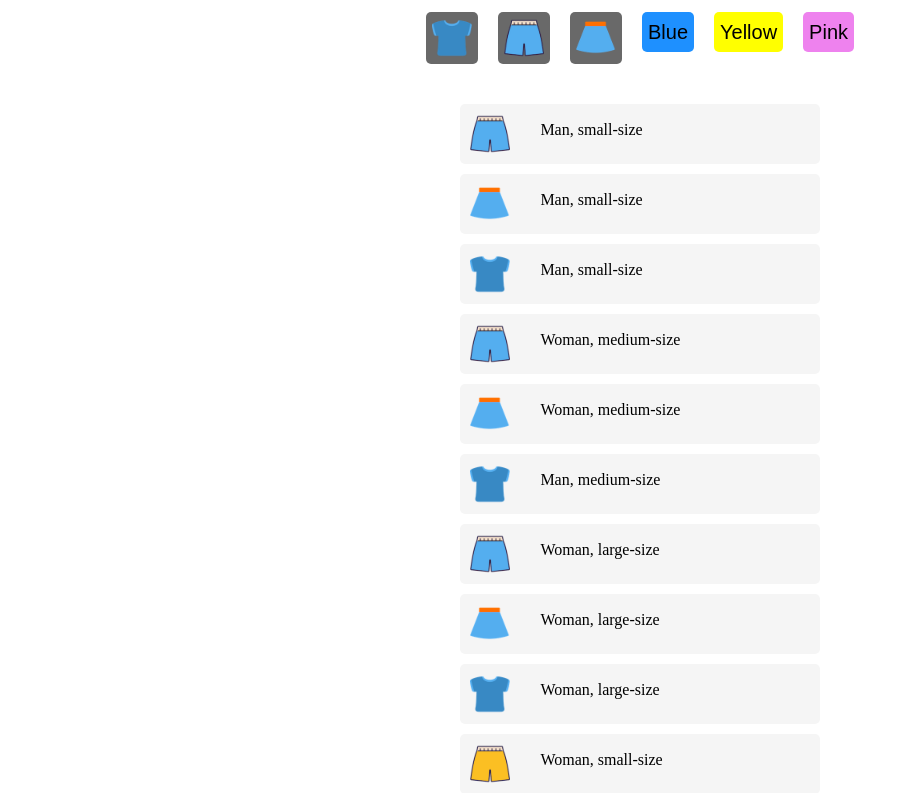
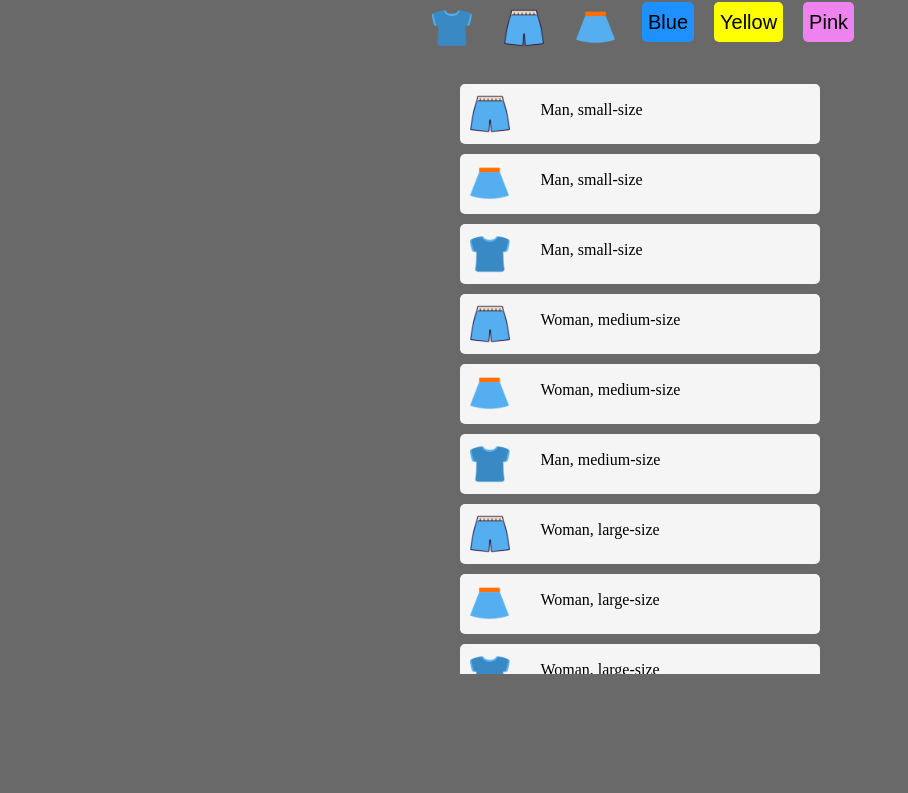
Before and after one commit to SangWoo9734/2020-TEAMLAB-training, a plain HTML site: page Quest4/layout.html in a window 1280 px wide. Shown: the part 144-937 px from the top of the page, without its empty margins (0-908 px from the left). After the commit the page ends 838 px from the top, so only its background shows below. Drawn offline with Linux system fonts and the light colour scheme.

Commit message:
merge the codes

```diff
--- a/Quest4/style.css
+++ b/Quest4/style.css
@@ -1,4 +1,3 @@
-<<<<<<< HEAD
 html {
     background-color: dimgray;
 }
@@ -101,99 +100,3 @@ button[class*="png"]:hover{
 .products-image {
     margin: 10px;
 }
-=======
-html {
-    background-color: dimgray;
-}
-header {
-    width : 100%;
-    text-align: center;
-}
-
-#buttons-layout {
-    display : flex;
-    justify-content: center;
-    width : 50%;
-    padding-left: 25%;
-    padding-right: 25%;
-    margin-top : 10px;
-    margin-bottom : 10px;
-}
-
-button[class*="buttons"] {
-    font-size: 20px;
-    border-radius: 0;
-    border : none;
-    margin: 10px;
-    border-radius: 5px;
-}
-button[class*="txt"] {
-    height : 40px;
-    padding : 0px 6px 0px 6px;
-}
-button[class*="txt"]:hover{
-    transform : scale(1.2);
-    font-size : 20px;
-}
-.buttons-png{
-    background-color: dimgray;
-}
-img[class *= "image"] {
-    width : 40px;
-    height : 40px;
-}
-button[class*="png"]:hover{
-    transform: scale(1.2);
-}
-
-#buttons-blue {
-    background-color: dodgerblue;
-}
-#buttons-yellow {
-    background-color: yellow;
-}
-#buttons-pink {
-    background-color: violet;
-}
-#buttons-products {
-    background-color: coral;
-}
-#products {
-    width : 30%;
-    height : 700px;
-    margin-top : 20px;
-    margin-bottom : 20px;
-    margin-right: 35%;
-    margin-left: 35%;
-    overflow-y: scroll;
-    align-items: center;
-}
-#products::-webkit-scrollbar {
-    width : 8px;
-}
-#products::-webkit-scrollbar-thumb {
-    border-radius: 10px;
-    background-color: gainsboro;
-}
-
-
-.products-frame {
-    display: flex;
-    flex-direction: row;
-    justify-content: flex-start;
-    background-color: whitesmoke;
-    border-radius: 5px;
-    margin : 10px;
-}
-
-.products-discribe {
-    margin: 10px;
-    font-size: 16px;
-    margin-top : 17px;
-    padding-left: 10px;
-}
-.products-image {
-    margin: 10px;
-}
-
->>>>>>> e808450e9eb36284ba85860b2946069d2e5c4fe6
```
